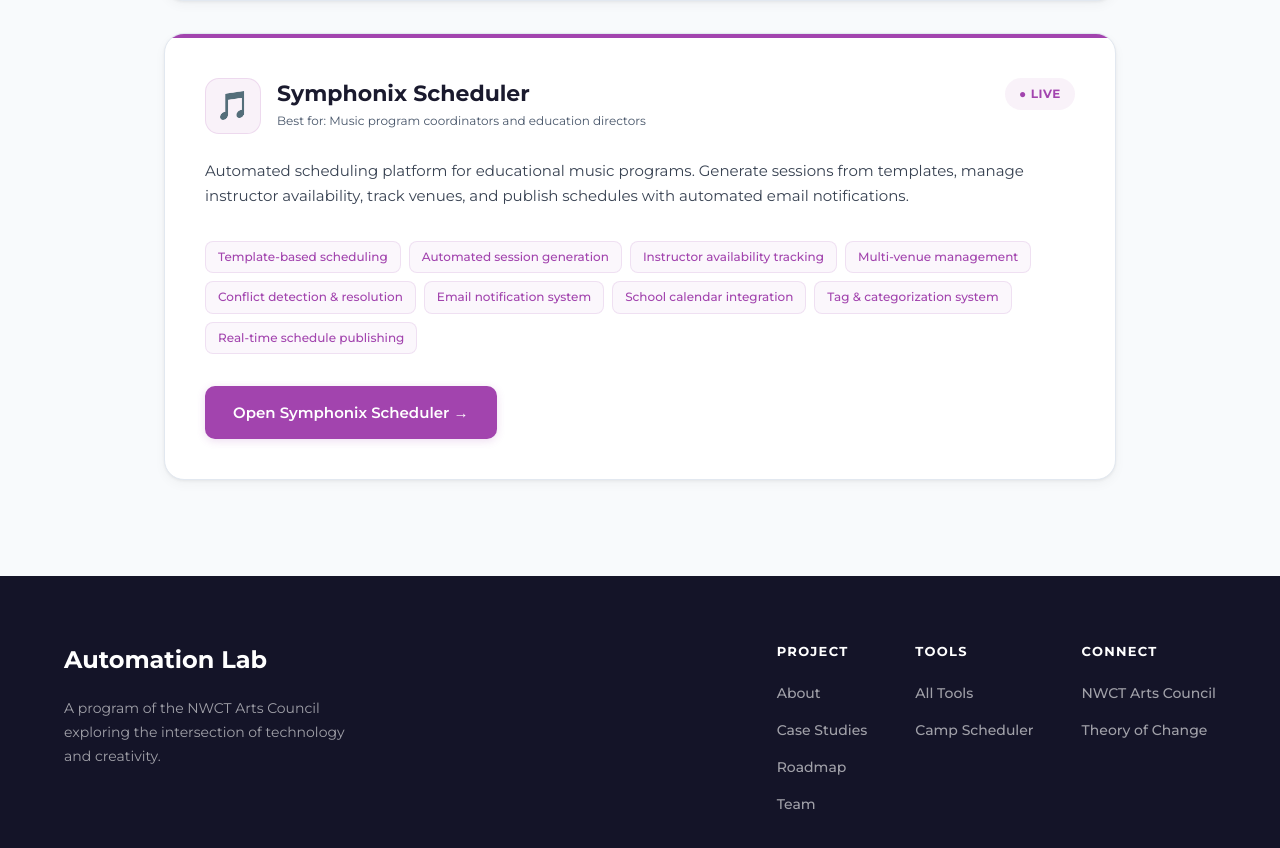
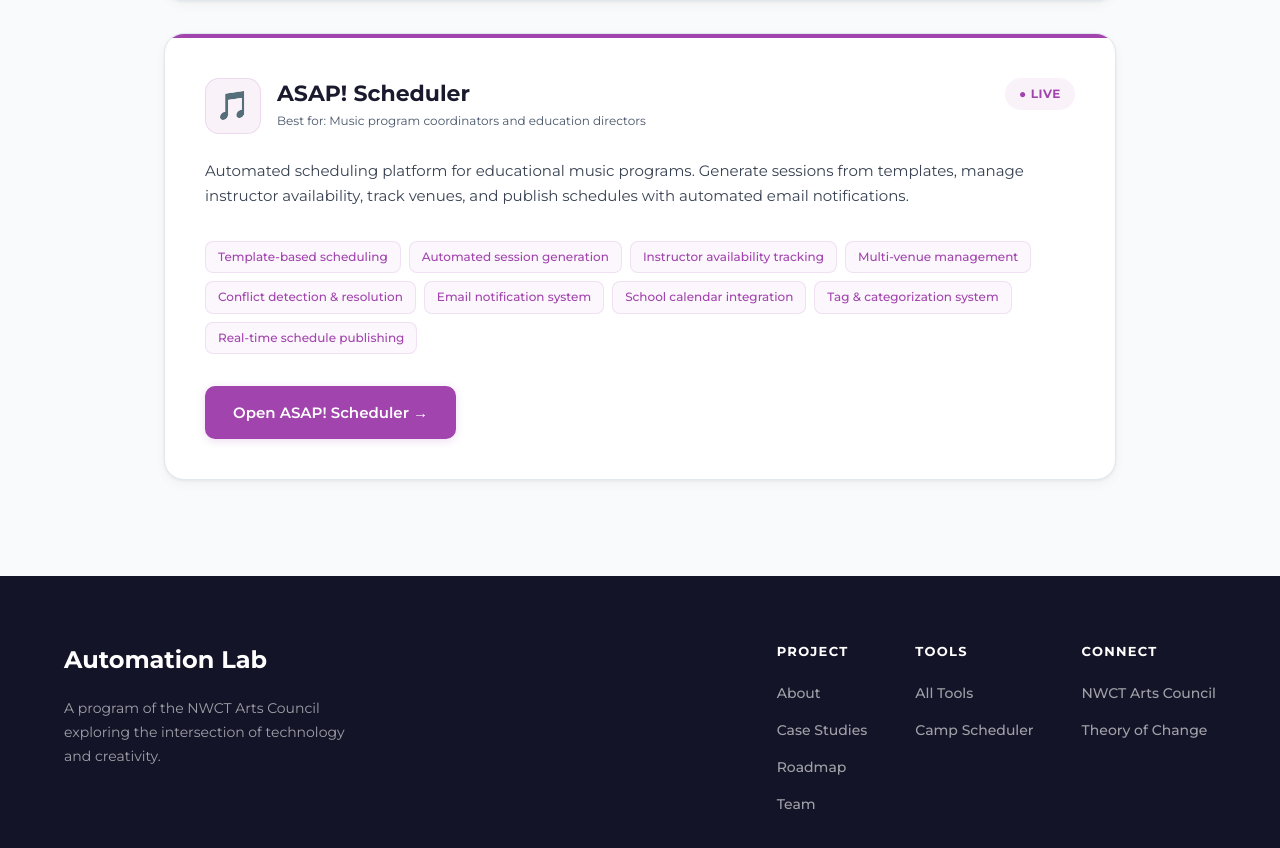
Before and after one commit to mecharoys001-cmd/automation-lab, a Next.js app: page /tools in a window 1280 px wide. Shown: the part 1880-2728 px from the top of the page. Built offline with nearby package versions, Linux system fonts and the light colour scheme; no server answers.

Commit message:
chore: rename Symphonix Scheduler to ASAP! Scheduler on tools page

```diff
--- a/app/tools/page.tsx
+++ b/app/tools/page.tsx
@@ -81,7 +81,7 @@
   },
   {
     id: "scheduler",
-    name: "Symphonix Scheduler",
+    name: "ASAP! Scheduler",
     icon: "🎵",
     accent: "#a244ae",
     status: "live",
```
